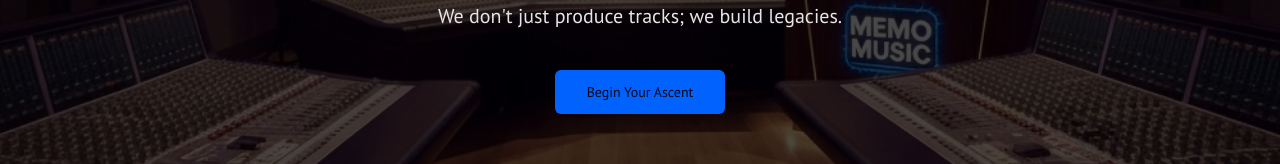
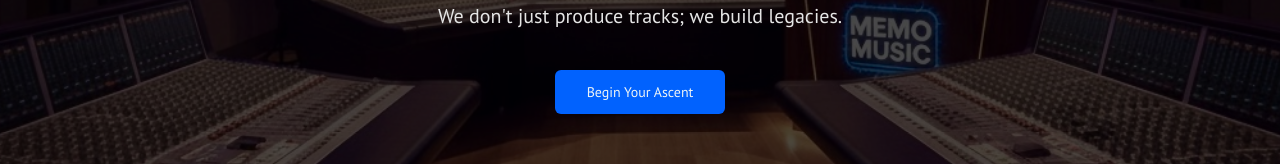
Before and after one commit to devjadiya/memo-music, a Next.js app: page / in a window 1280 px wide. Shown: the part 512-676 px from the top of the page. Built offline with nearby package versions, Linux system fonts and the light colour scheme; a web font is replaced by a local one.

Commit message:
Added Initial Files

```diff
--- a/src/app/globals.css
+++ b/src/app/globals.css
@@ -4,19 +4,19 @@
 
 @layer base {
   :root {
-    --background: 224 83% 5%;
-    --foreground: 200 33% 85%;
+    --background: 224 83% 5%; /* #02061a - almost black */
+    --foreground: 200 33% 85%; /* #c7e0e8 - light blue-grey text */
     --card: 224 83% 5%;
     --card-foreground: 200 33% 85%;
     --popover: 224 83% 5%;
     --popover-foreground: 200 33% 85%;
-    --primary: 217 99% 50%;
-    --primary-foreground: 224 83% 5%;
-    --secondary: 222 100% 12%;
+    --primary: 217 99% 50%; /* #0437fe - bright electric blue */
+    --primary-foreground: 200 33% 95%; /* Lighter text on primary */
+    --secondary: 222 100% 12%; /* #001141 - very dark blue */
     --secondary-foreground: 200 33% 85%;
     --muted: 222 100% 12%;
     --muted-foreground: 200 24% 65%;
-    --accent: 182 100% 74%;
+    --accent: 182 100% 74%; /* A lighter shade for highlights */
     --accent-foreground: 222 100% 12%;
     --destructive: 0 84.2% 60.2%;
     --destructive-foreground: 0 0% 98%;
```
